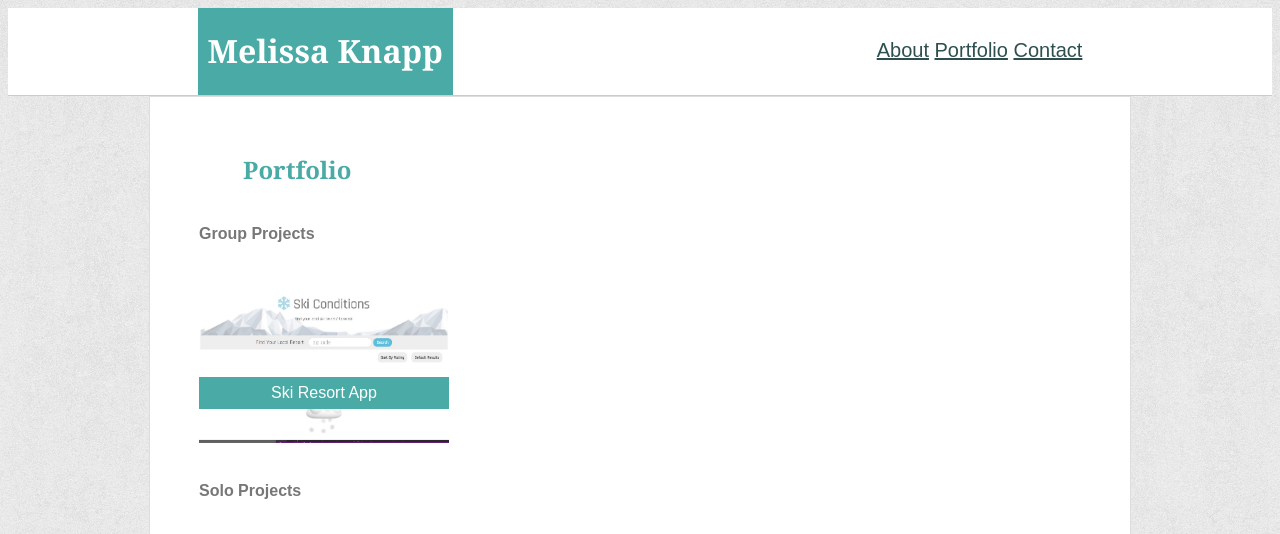
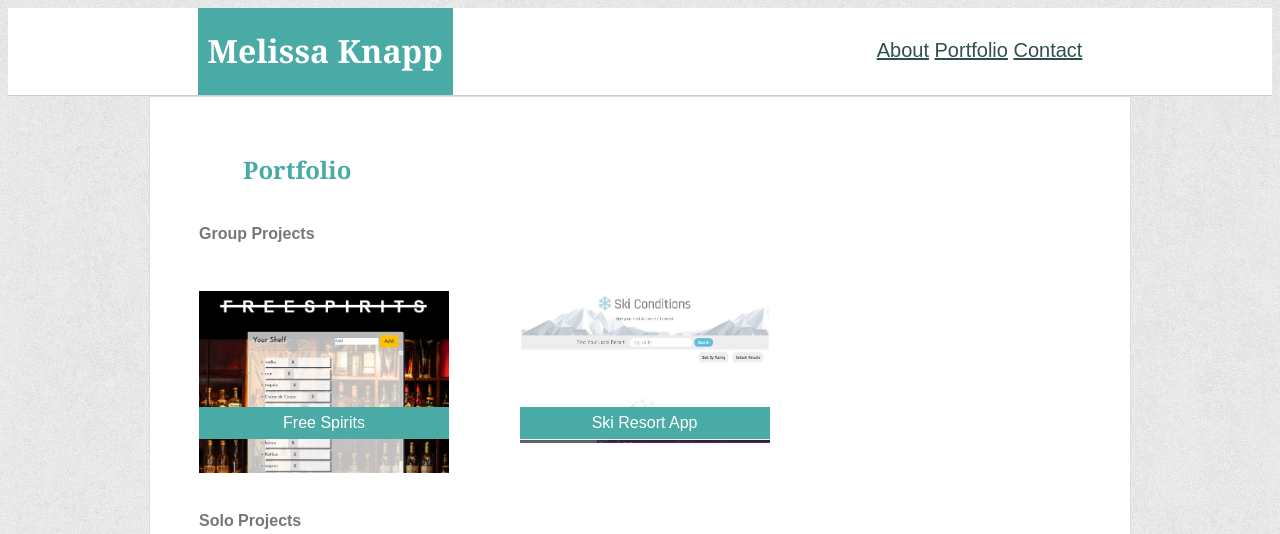
Before and after one commit to MelEKn/Responsive-Portfolio, a plain HTML site: page portfolio.html in a window 1280 px wide. Shown: the top 534 px of the page. Drawn offline with Linux system fonts and the light colour scheme.

Commit message:
Added Project 2 (Free Spirits) to portfolio

```diff
--- a/portfolio.html
+++ b/portfolio.html
@@ -30,6 +30,17 @@
 
                 <h3 id="headline">Portfolio</h3>
                 <h4 id="group-projects">Group Projects</h4>
+
+                <div class="flexbox">
+                    <div class="full">
+                        <a href="https://sheltered-wildwood-33791.herokuapp.com/">
+                            <img src="assets/images/freespirits.jpg" class="portfolio-images" id="freespiritsimage"
+                                alt="Free Spirits Image" />
+                            <div class="label">Free Spirits</div>
+                        </a>
+
+                    </div>
+
                     <div class="flexbox">
                         <div class="full">
                             <a href="https://purpetrator.github.io/Ski-Resort-App/">
@@ -38,6 +49,7 @@
                                 <div class="label">Ski Resort App</div>
                             </a>
 
+                        </div>
                     </div>
                 </div>
 
@@ -92,8 +104,8 @@
 
                     <div class="full">
                         <a href="https://melekn.github.io/Word-Guess-Game/index.html">
-                                <img src="assets/images/halloween-clipart-cat-bat.jpg" class="portfolio-images"
-                                    id="image1" alt="" />
+                            <img src="assets/images/halloween-clipart-cat-bat.jpg" class="portfolio-images" id="image1"
+                                alt="" />
                             <div class="label">Halloween Hangman</div>
                         </a>
 
```
Also changed, not shown: assets/images/freespirits.jpg (added). Lines whose indentation alone changed are shown as unchanged.
